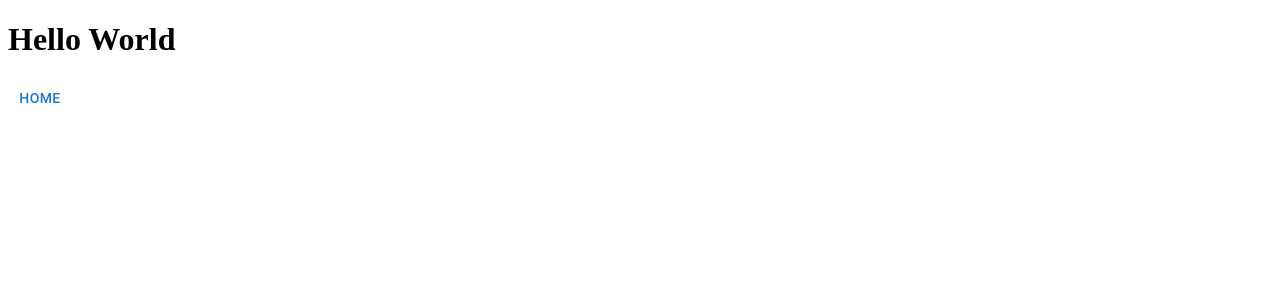
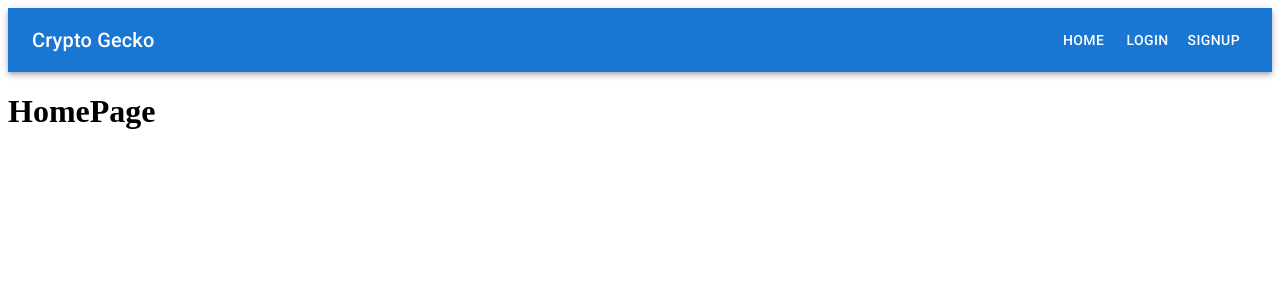
Before and after one commit to mikestah808/crypto-tracker, a React (Create React App) app: page / in a window 1280 px wide. Shown: the top 300 px of the page. Built offline with nearby package versions, Linux system fonts and the light colour scheme.

Commit message:
imported BrowserRouter, Routes, and Route into App.js and created Basic Routes

```diff
--- a/src/App.js
+++ b/src/App.js
@@ -1,11 +1,21 @@
-import Button from '@mui/material/Button';
+import React from 'react';
+import { BrowserRouter, Routes, Route } from 'react-router-dom';
+import Login from './components/static/authentication/Login';
+import Signup from './components/static/authentication/Signup';
+import HomePage from './components/static/HomePage';
+import Navbar from './components/static/navigation/Navbar';
 
 function App() {
   return (
-    <div>
-    <h1>Hello World </h1>
-    <Button>Home</Button>
-    </div>
+    <BrowserRouter>
+    <Navbar/>
+    <Routes>
+      <Route path="/" element={ <HomePage/> } />
+      <Route path="/login" element={ <Login/> } />
+      <Route path="/signup" element={ <Signup/> } />
+    </Routes>
+    </BrowserRouter>
+
   );
 }
 
--- /dev/null
+++ b/src/components/static/navigation/Navbar.jsx
@@ -0,0 +1,26 @@
+import React from 'react'
+import AppBar from '@mui/material/AppBar';
+import Box from '@mui/material/Box';
+import Toolbar from '@mui/material/Toolbar';
+import Typography from '@mui/material/Typography';
+import Button from '@mui/material/Button';
+
+
+function Navbar() {
+  return (
+    <Box sx={{ flexGrow: 1 }}>
+    <AppBar position="static">
+      <Toolbar>
+        <Typography variant="h6" component="div" sx={{ flexGrow: 1 }}>
+          Crypto Gecko
+        </Typography>
+        <Button color="inherit">Home</Button>
+        <Button color="inherit">Login</Button>
+        <Button color="inherit">Signup</Button>
+      </Toolbar>
+    </AppBar>
+  </Box>
+  )
+}
+
+export default Navbar;
```
